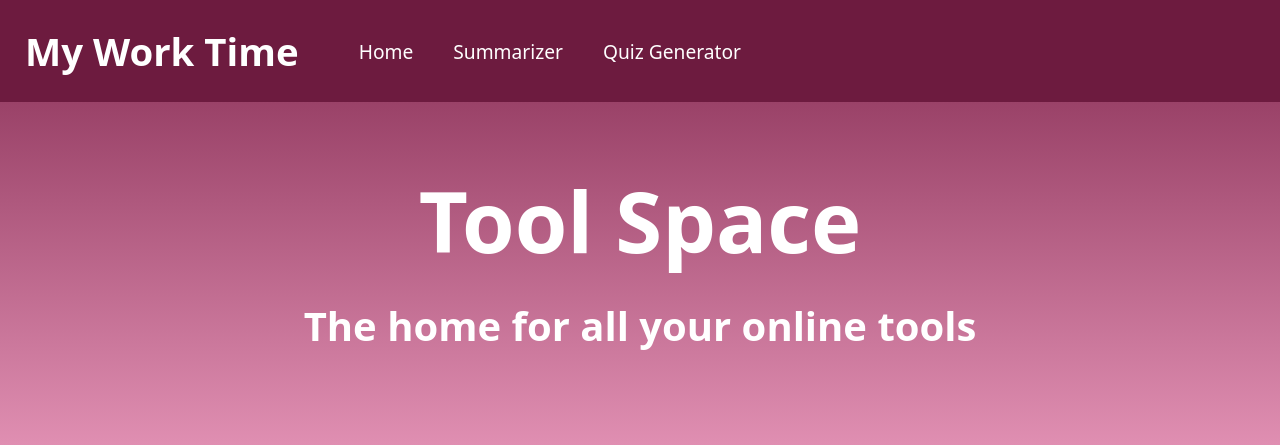
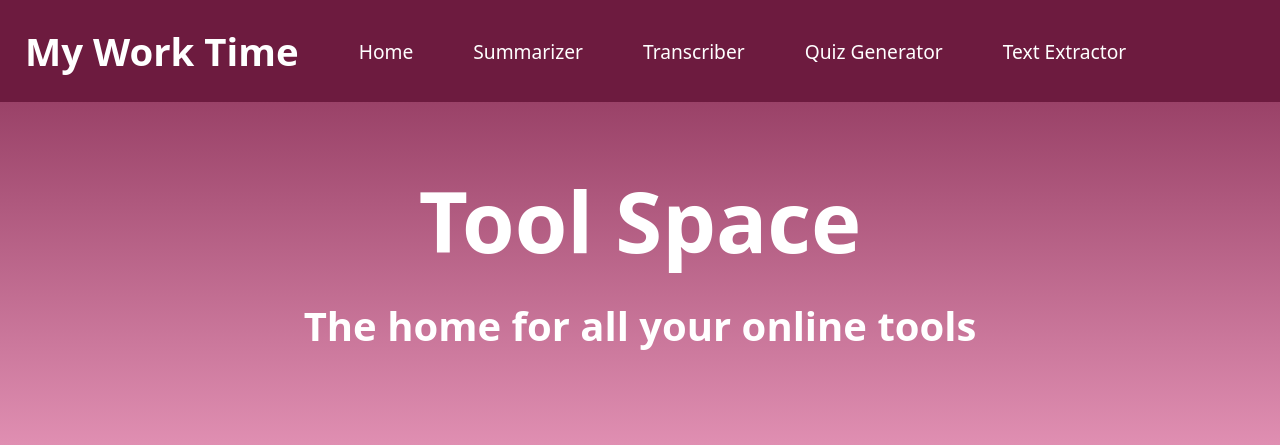
Before and after one commit to ArushKhare/My-Work-Time, a Python web app: template updated demo wip/templates/home.html in a window 1280 px wide. Shown: the top 445 px of the page. Run offline with Jinja, Linux system fonts and the light colour scheme; the template is opened without the code that fills it, so the values that code supplies are empty.

Commit message:
Update home.html

```diff
--- a/updated demo wip/templates/home.html
+++ b/updated demo wip/templates/home.html
@@ -31,7 +31,7 @@
 
     .nav-links {
       display: flex;
-      gap: 40px;
+      gap: 60px;
     }
 
     .nav-links a {
@@ -133,7 +133,9 @@
       <div class="nav-links">
         <a href="{{ url_for('home') }}">Home</a>
         <a href="{{ url_for('summary') }}">Summarizer</a>
+        <a href="{{ url_for('transcribe') }}">Transcriber</a>
         <a href="{{ url_for('quiz') }}">Quiz Generator</a>
+        <a href="{{ url_for('extract') }}">Text Extractor</a>
       </div>
     </div>
   </div>
@@ -159,7 +161,7 @@
       <div class="section">
         <h1>Transcription</h1>
         <p>Listening to a long video or audio file that you'd rather read or parse through as text? Transcribe it with our transcription tools!</p>
-        <form method="POST" action="/summary" enctype="multipart/form-data">
+        <form method="POST" action="/transcribe" enctype="multipart/form-data">
           <button class="buttons" type="submit">Transcribe!</button>
         </form>
       </div>
@@ -173,7 +175,7 @@
       <div class="section">
         <h1>Image-Text OCR</h1>
         <p>Working with images that contain writing or letters you wish you could copy? Extract text from images with our OCR tools!</p>
-        <form method="POST" action="/summary" enctype="multipart/form-data">
+        <form method="POST" action="/extract" enctype="multipart/form-data">
           <button class="buttons" type="submit">Extract!</button>
         </form>
       </div>
```
